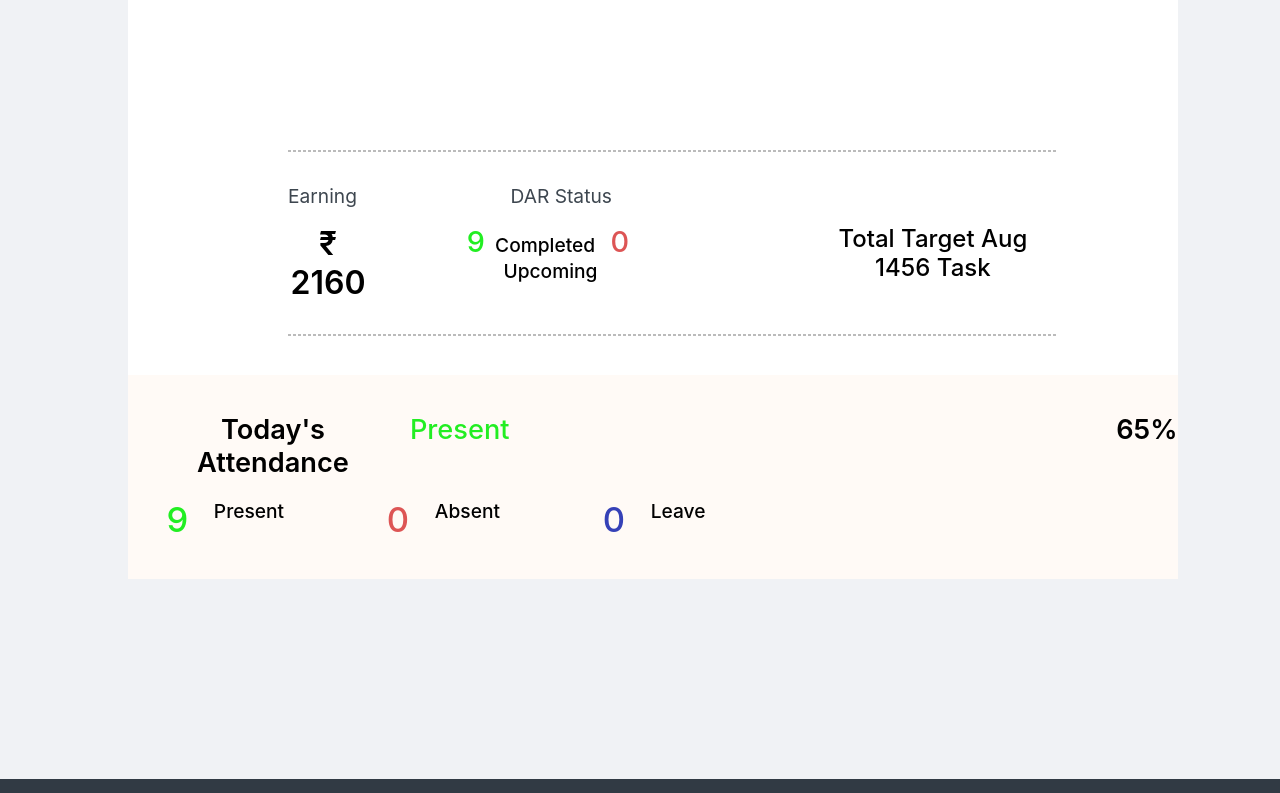
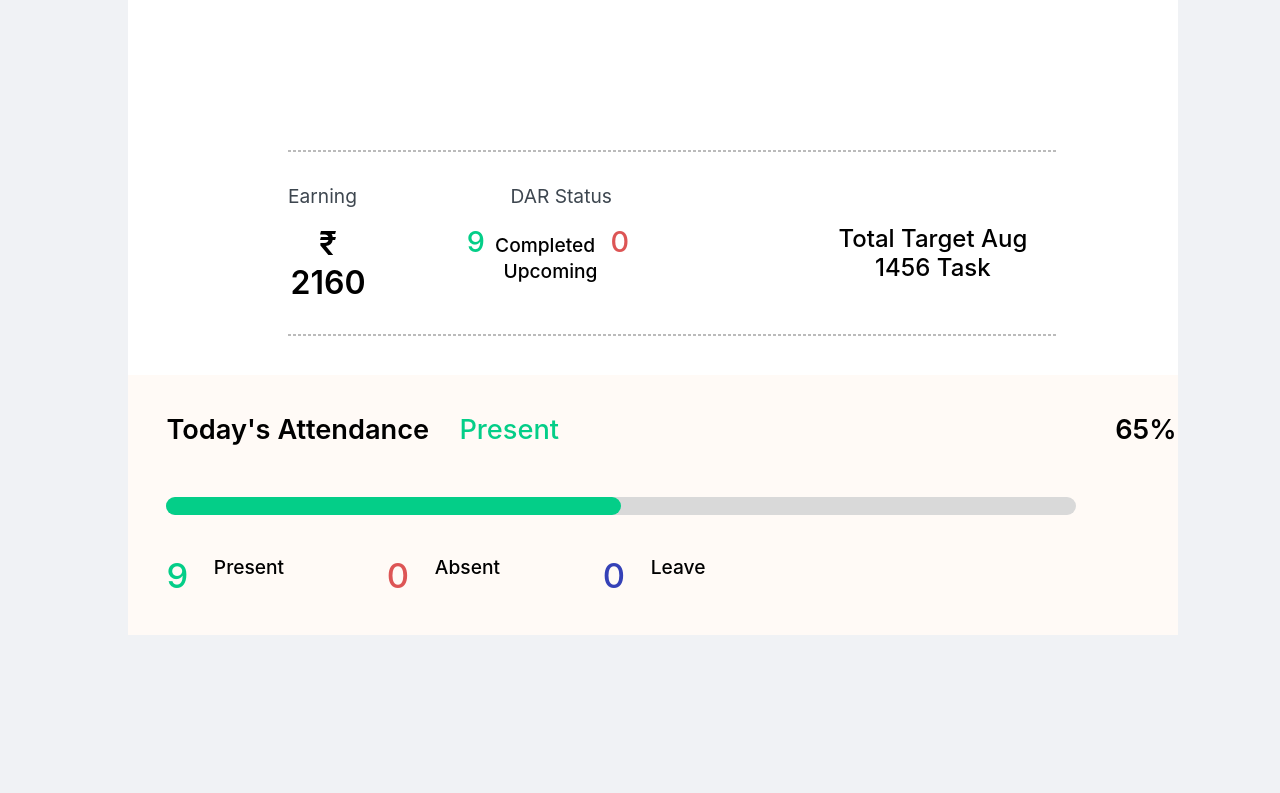
Before and after one commit to 2ybaryl/EMS, a React (Create React App) app: page / in a window 1280 px wide. Shown: the part 538-1331 px from the top of the page. Built offline with nearby package versions, Linux system fonts and the light colour scheme.

Commit message:
Modified Home Page

```diff
--- a/src/components/Pages/Home.js
+++ b/src/components/Pages/Home.js
@@ -66,6 +66,9 @@ export default class Home extends Component {
             <span id="today">Present</span>
             <span id="per">65%</span>
           </div>
+          <div className="bar">
+            <div className="percent"></div>
+          </div>
           <div className="values">
             <span id="dar">
               <span id="present">9</span> Present
--- a/src/components/common/stylesheets/Home.css
+++ b/src/components/common/stylesheets/Home.css
@@ -129,16 +129,17 @@ circle-wrap .circle .mask,
 }
 
 
-.stats{
+.stats {
   display: flex;
   flex-direction: column;
   max-width: 60vw;
 }
-.stats hr{
+
+.stats hr {
   border: 1px dashed #BBBBBB;
 }
 
-.stats .titles{
+.stats .titles {
   display: flex;
   flex-direction: row;
   font-size: 1.2em;
@@ -147,34 +148,40 @@ circle-wrap .circle .mask,
   margin-top: 4vh;
   margin-bottom: 2vh;
 }
-.stats .titles span{
+
+.stats .titles span {
   margin-right: 8em;
 }
 
-.stats .values{
+.stats .values {
   margin-bottom: 4vh;
   display: flex;
   flex-direction: row;
   max-width: 100%;
 }
-.stats .values #earning{
+
+.stats .values #earning {
   font-size: 200%;
   font-weight: 600;
   margin-right: 10%;
 }
-.stats .values #dar{
+
+.stats .values #dar {
   font-size: 120%;
   font-weight: 500;
 }
-.stats .values #completed{
+
+.stats .values #completed {
   font-size: 150%;
-  color: #22EE22;
+  color: #04CE88;
 }
-.stats .values #upcoming{
+
+.stats .values #upcoming {
   font-size: 150%;
   color: #DD5555;
 }
-.values #target{
+
+.values #target {
   margin-left: 20%;
   font-size: 150%;
   font-weight: 500;
@@ -189,46 +196,69 @@ circle-wrap .circle .mask,
   max-width: 82%;
   background: #fffaf6;
 }
-.bottom .title2{
+
+.bottom .title2 {
   display: flex;
   flex-direction: row;
   font-size: 170%;
   font-weight: 600;
 }
-.bottom .title2 #today{
+
+.bottom .title2 #today {
   margin-left: 3%;
   font-weight: 500;
-  color: #22EE22;
-}
-.bottom .title2 #per{
-  margin-left: 60%;
+  color: #04CE88;
 }
 
-.bottom .values{
-  margin-top: 2%;
+.bottom .title2 #per {
+  margin-left: 55%;
+}
+
+.bottom .bar {
+  margin-top: 5%;
+  background-color: #D9D9D9;
+  width: 90%;
+  border-radius: 15px;
+}
+.bottom .bar .percent {
+  background-color: #04CE88;
+  color: white;
+  padding: 1%;
+  text-align: right;
+  font-size: 20px;
+  border-radius: 15px;
+  width: 50%;
+}
+
+.bottom .values {
+  margin-top: 4%;
   display: flex;
   flex-direction: row;
   max-width: 100%;
 }
-.bottom .values #dar{
+
+.bottom .values #dar {
   display: flex;
   flex-direction: row;
   max-width: 100%;
   font-size: 120%;
   font-weight: 500;
 }
-.bottom .values #present{
+
+.bottom .values #present {
   margin-right: 10%;
   font-size: 180%;
-  color: #22EE22;
+  color: #04CE88;
 }
-.bottom .values #absent{
+
+.bottom .values #absent {
   margin-left: 40%;
   margin-right: 10%;
   font-size: 180%;
   color: #DD5555;
 }
-.bottom .values #leave{
+
+.bottom .values #leave {
   margin-left: 40%;
   margin-right: 10%;
   font-size: 180%;
```
